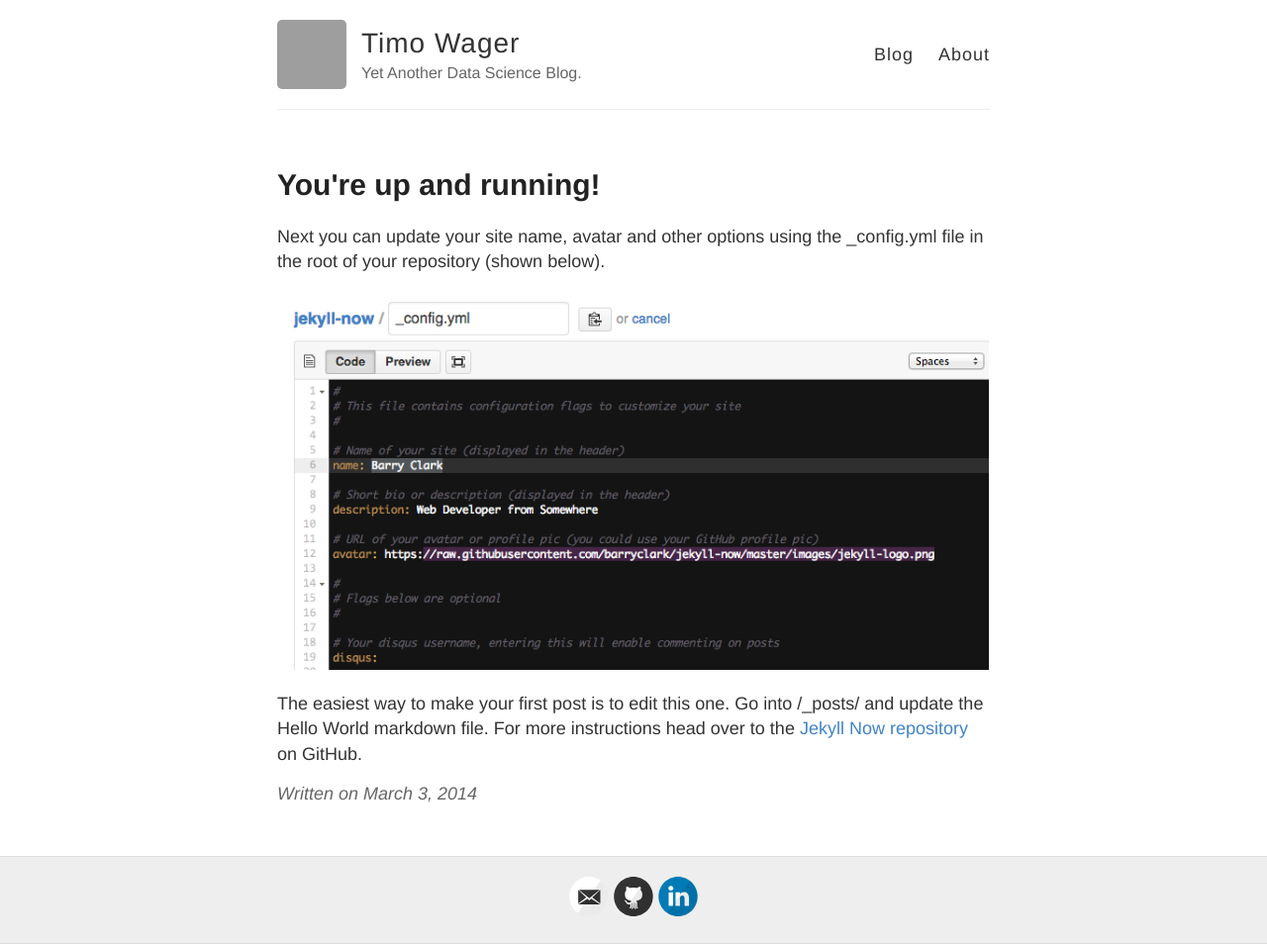
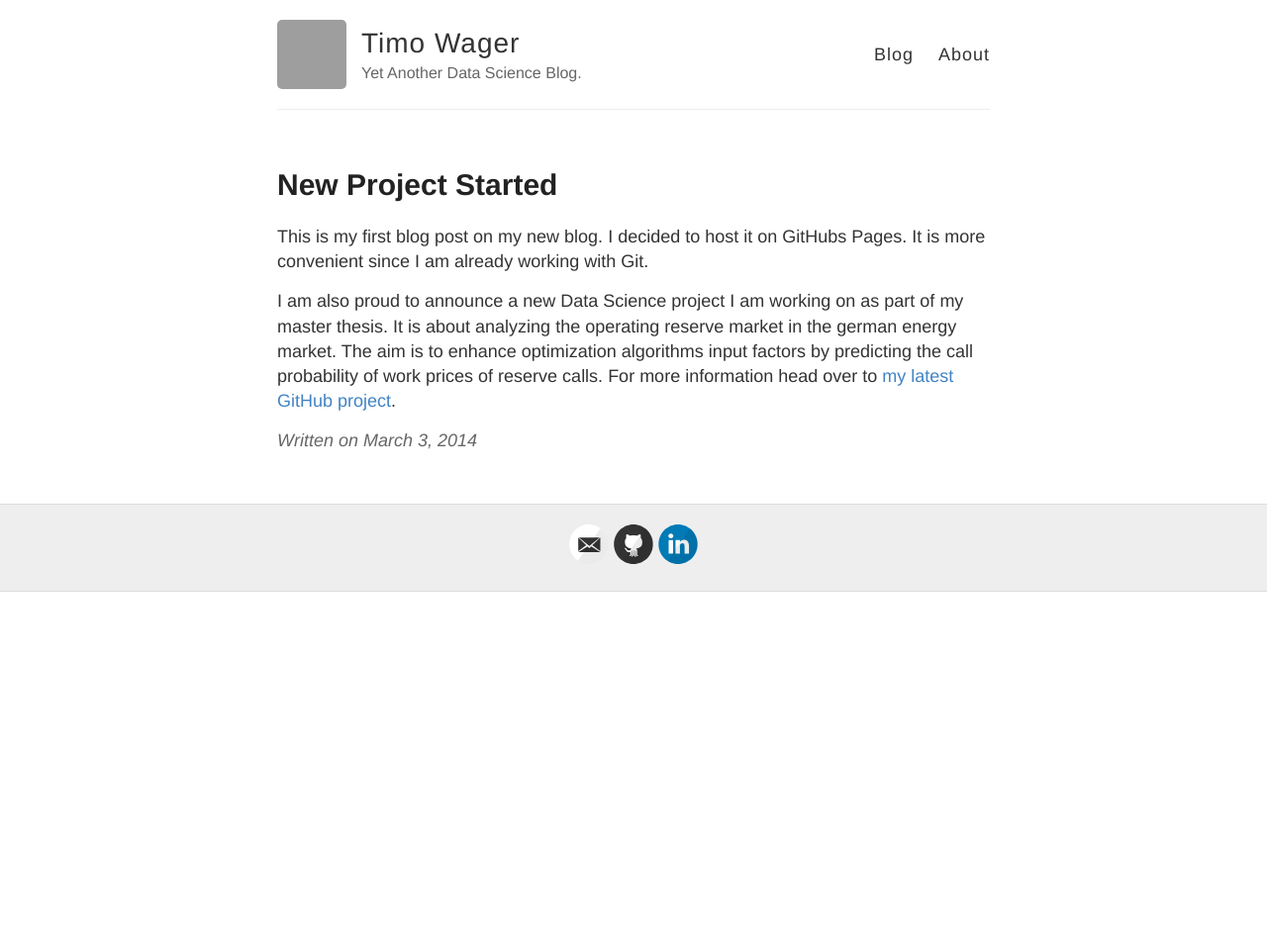
Before and after one commit to wagnertimo/wagnertimo.github.io, a Jekyll site: the page built from _posts/2014-3-3-Hello-World.md, in a window 1280 px wide. Shown: the whole page at 99% size. Built offline with Jekyll 4.4.1, drawn with Linux system fonts in a browser that asks for light colours; after the commit the page ends 900 px from its top, so only the background shows below that; grey boxes are pictures that could not be loaded.

Commit message:
first post

```diff
--- a/_posts/2014-3-3-Hello-World.md
+++ b/_posts/2014-3-3-Hello-World.md
@@ -1,10 +1,8 @@
 ---
 layout: post
-title: You're up and running!
+title: New Project Started
+published: true
 ---
+This is my first blog post on my new blog. I decided to host it on GitHubs Pages. It is more convenient since I am already working with Git.
 
-Next you can update your site name, avatar and other options using the _config.yml file in the root of your repository (shown below).
-
-![_config.yml]({{ site.baseurl }}/images/config.png)
-
-The easiest way to make your first post is to edit this one. Go into /_posts/ and update the Hello World markdown file. For more instructions head over to the [Jekyll Now repository](https://github.com/barryclark/jekyll-now) on GitHub.
+I am also proud to announce a new Data Science project I am working on as part of my master thesis. It is about analyzing the operating reserve market in the german energy market. The aim is to enhance optimization algorithms input factors by predicting the call probability of work prices of reserve calls. For more information head over to [my latest GitHub project](https://github.com/wagnertimo/rmarketcrawlR).
```
